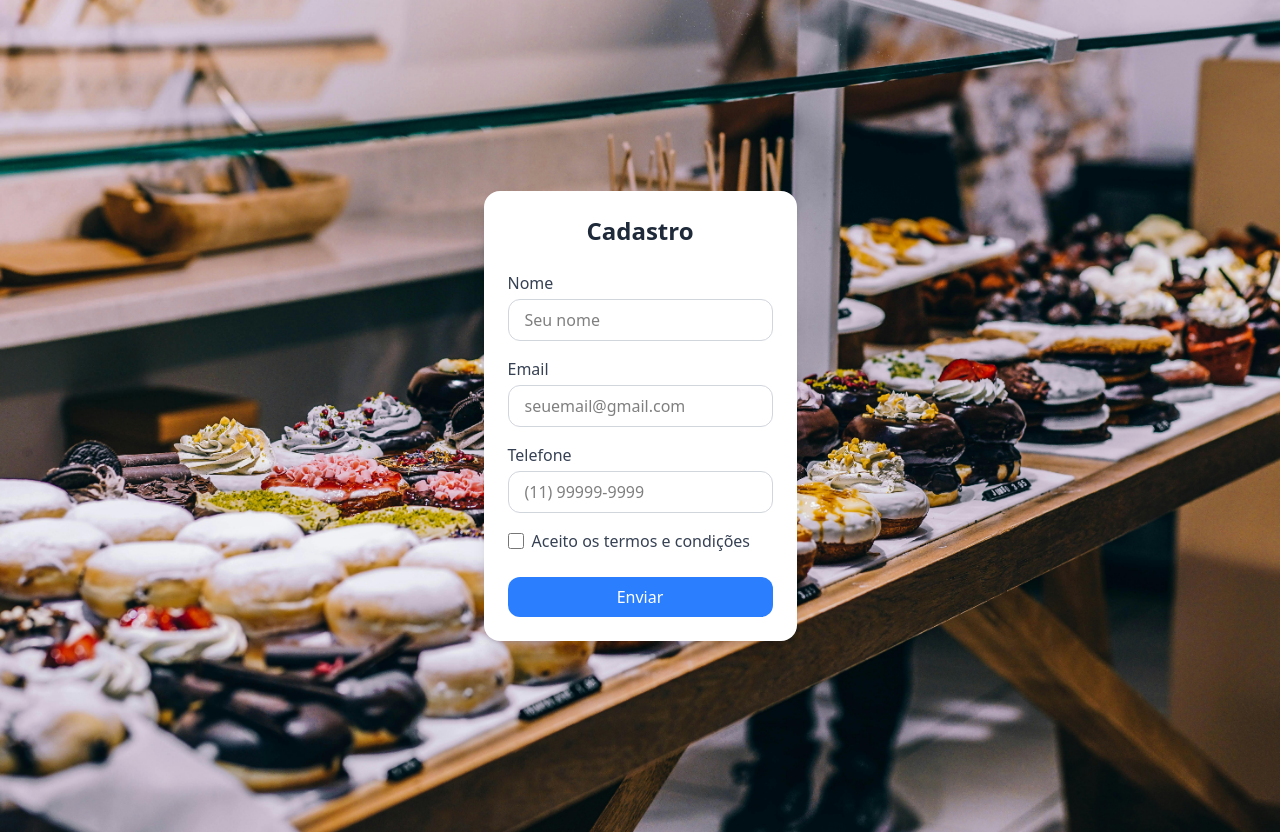
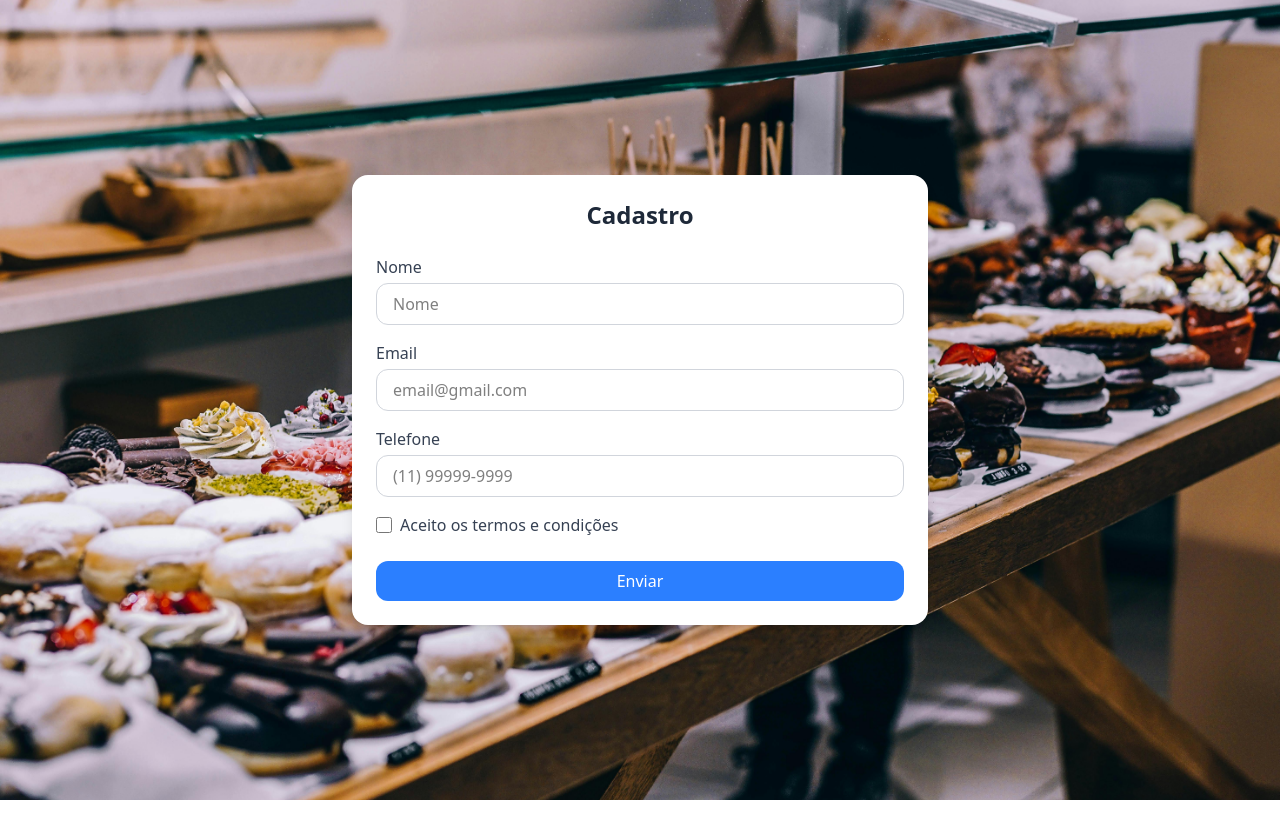
Before and after one commit to Devbgnextlevel/Loja-de-Bolos, a React (Vite) app: page /cadastro in a window 1280 px wide. After the commit the page ends 800 px from the top, so only its background shows below. Built offline with nearby package versions, Linux system fonts and the light colour scheme.

Commit message:
loja de Bolos v.2.4

```diff
--- a/src/components/forms.jsx
+++ b/src/components/forms.jsx
@@ -2,46 +2,61 @@ import { useNavigate } from "react-router-dom";
 import React, { useState } from "react";
 import Bolos1 from "../assets/Bolos1.jpg";
 
-
 export default function Forms() {
-
-
   const navigate = useNavigate();
 
   const [nome, setNome] = useState("");
   const [email, setEmail] = useState("");
+  const [telefone, setTelefone] = useState("");
 
   const handleEnviar = () => {
-  if (nome && email) {
-    localStorage.setItem("usuario", JSON.stringify({ nome, email }));
-    console.log("Formulário enviado com sucesso!", { nome, email });
+    if (nome && email && telefone) {
+      localStorage.setItem("usuario", JSON.stringify({ nome, email, telefone }));
+      console.log("Formulário enviado com sucesso!", { nome, email, telefone });
       navigate("/"); // Vai para a rota do Login
     } else {
       alert("Preencha todos os campos!");
     }
   };
 
+  // Limita e formata telefone
+  const handleTelefoneChange = (e) => {
+    let value = e.target.value.replace(/\D/g, "");
+    if (value.length > 11) value = value.slice(0, 11);
+
+    if (value.length <= 10) {
+      value = value.replace(/(\d{2})(\d{4})(\d{0,4})/, "($1) $2-$3");
+    } else {
+      value = value.replace(/(\d{2})(\d{5})(\d{0,4})/, "($1) $2-$3");
+    }
+
+    setTelefone(value);
+  };
+
+  // Limita email a 25 caracteres
+  const handleEmailChange = (e) => {
+    let value = e.target.value;
+    if (value.length > 25) value = value.slice(0, 25);
+    setEmail(value);
+  };
+
   return (
-
     <div
       className="min-h-screen flex items-center justify-center p-4 bg-cover bg-center"
       style={{ backgroundImage: `url(${Bolos1})` }}
     >
-
-    <div className="min-h-screen flex items-center justify-center p-3">
-      <form className="bg-white rounded-2xl shadow-lg p-6 w-full max-w-md">
+      <div className="flex items-center justify-center w-full">
+        <form className="bg-white rounded-2xl shadow-lg p-6 w-full max-w-md sm:max-w-lg md:max-w-xl">
           <h2 className="text-2xl font-bold text-gray-800 mb-6 text-center">
             Cadastro
           </h2>
 
           {/* Nome */}
           <div className="mb-4">
-          <label className="block text-gray-700 font-medium mb-1">
-            Nome
-          </label>
+            <label className="block text-gray-700 font-medium mb-1">Nome</label>
             <input
               type="text"
-            placeholder="Seu nome"
+              placeholder="Nome"
               className="w-full px-4 py-2 rounded-xl border border-gray-300 focus:outline-none focus:ring-2 focus:ring-blue-500"
               value={nome}
               onChange={(e) => setNome(e.target.value)}
@@ -50,27 +65,25 @@ export default function Forms() {
 
           {/* Email */}
           <div className="mb-4">
-          <label className="block text-gray-700 font-medium mb-1">
-            Email
-          </label>
+            <label className="block text-gray-700 font-medium mb-1">Email</label>
             <input
               type="email"
-            placeholder="seuemail@gmail.com"
+              placeholder="email@gmail.com"
               className="w-full px-4 py-2 rounded-xl border border-gray-300 focus:outline-none focus:ring-2 focus:ring-blue-500"
               value={email}
-            onChange={(e) => setEmail(e.target.value)}
+              onChange={handleEmailChange}
             />
           </div>
 
           {/* Telefone */}
           <div className="mb-4">
-          <label className="block text-gray-700 font-medium mb-1">
-            Telefone
-          </label>
+            <label className="block text-gray-700 font-medium mb-1">Telefone</label>
             <input
               type="tel"
               placeholder="(11) 99999-9999"
               className="w-full px-4 py-2 rounded-xl border border-gray-300 focus:outline-none focus:ring-2 focus:ring-blue-500"
+              value={telefone}
+              onChange={handleTelefoneChange}
             />
           </div>
 
@@ -79,7 +92,7 @@ export default function Forms() {
             <input
               type="checkbox"
               id="aceitar"
-            className="w-4 h-4 rounded border-gray-300  bg-pink-500 hover:bg-pink-600"
+              className="w-4 h-4 rounded border-gray-300"
             />
             <label htmlFor="aceitar" className="ml-2 text-gray-700">
               Aceito os termos e condições
@@ -94,7 +107,6 @@ export default function Forms() {
           >
             Enviar
           </button>
-
         </form>
       </div>
     </div>
```
Lines whose indentation alone changed are shown as unchanged.
